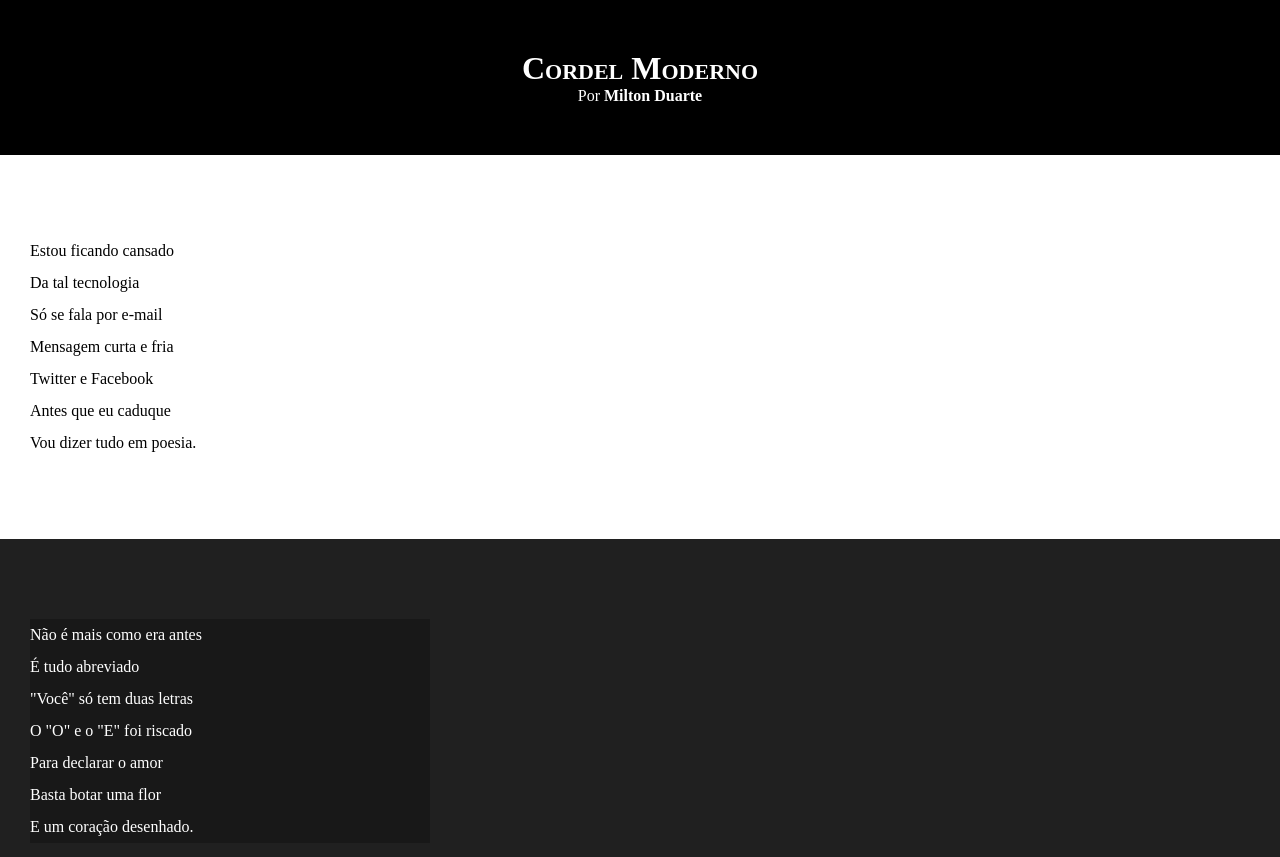
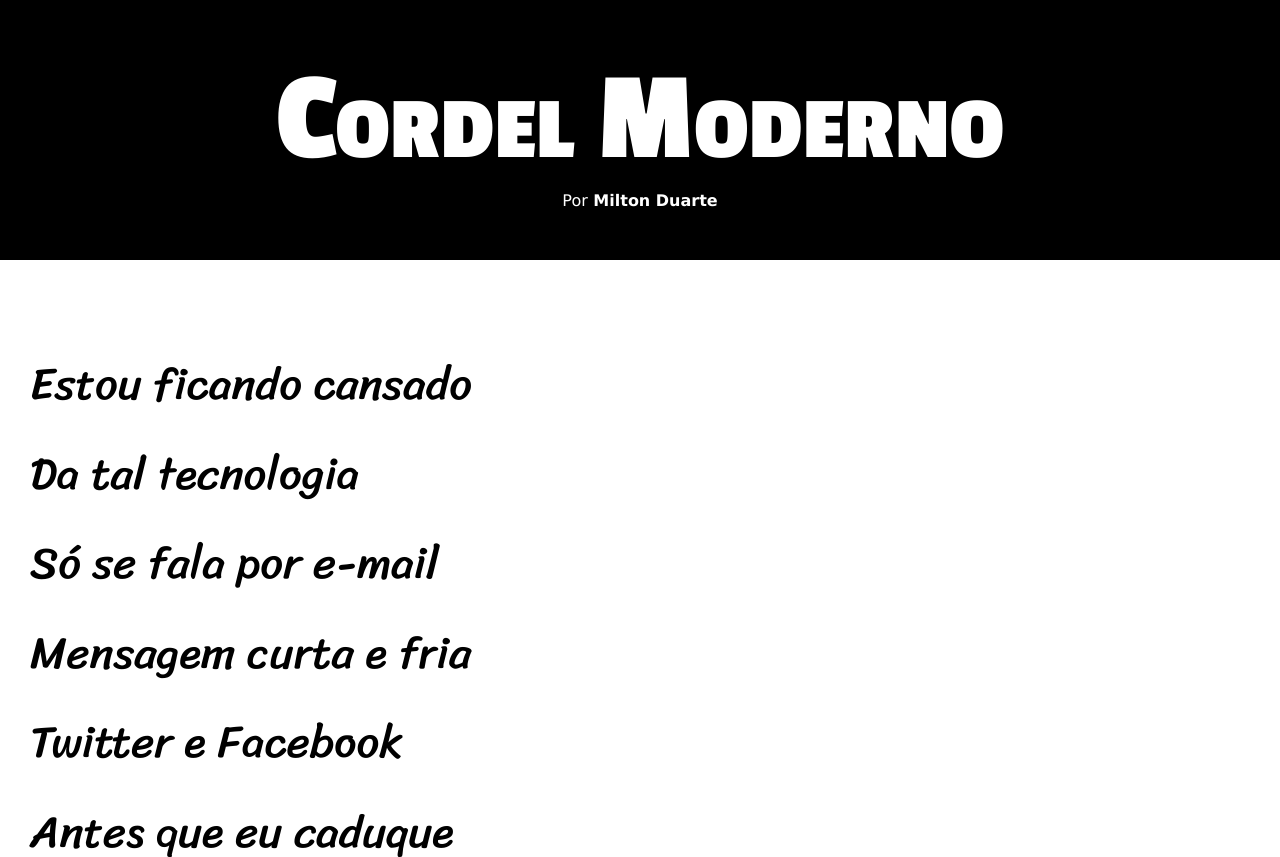
Before and after one commit to Victorsilva-cloud/html-css, a plain HTML site: page desafios/d012/index.html in a window 1280 px wide. Shown: the top 857 px of the page. Drawn offline with Linux system fonts and the light colour scheme; a web font is replaced by a local one.

Commit message:
Atualização de estilos, desafio 012

```diff
--- a/desafios/d012/estilo/style.css
+++ b/desafios/d012/estilo/style.css
@@ -1,13 +1,27 @@
 @charset "UTF-8";
+
+@import url('https://fonts.googleapis.com/css2?family=BBH+Sans+Hegarty&family=Bebas+Neue&family=Condiment&family=Knewave&family=Open+Sans:ital,wght@0,300..800;1,300..800&family=Passion+One:wght@400;700;900&display=swap');
+
+@import url('https://fonts.googleapis.com/css2?family=Sriracha&display=swap');
+
+:root {
+    --fonte1: Verdana, Geneva, Tahoma, sans-serif;
+    --fonte2: 'Passion One', cursive;
+    --fonte3: "Sriracha", cursive;
+
+    }
 
 *{
     margin: 0px;
     padding: 0px;
-}
+
+    }
+
 
 html, body{
     min-height: 100vh;
     background-color: darkgray;
+    font-family: var(--fonte1);
 
 }
 
@@ -20,6 +34,8 @@
 header > h1{
     padding-top: 50px;
     font-variant: small-caps;
+    font-family: var(--fonte2);
+    font-size: 10vw;
 }
 
 header > p{
@@ -41,11 +57,13 @@
     padding-bottom: 10vh;
     line-height: 2em;
     padding-left: 30px;
+    font-family: var(--fonte3);
+    font-size: 3.5vw;
 }
 
 section.normal{
     background-color: white;
-    color: black;
+    color: rgb(0, 0, 0);
 }
 
 section.imagem{
@@ -55,7 +73,8 @@
 }
 
 section.imagem > p {
-    width: 400px;
+    display: inline-block;
+    padding: 5px;
     background-color: rgba(0, 0, 0, 0.253);
 }
 
```
